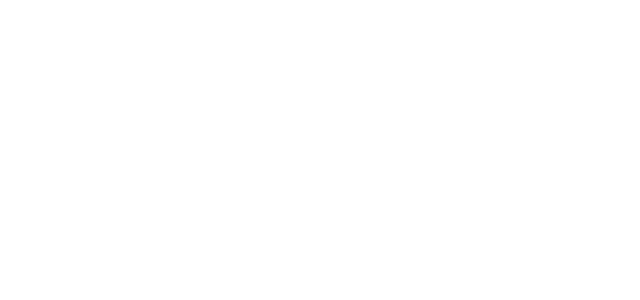
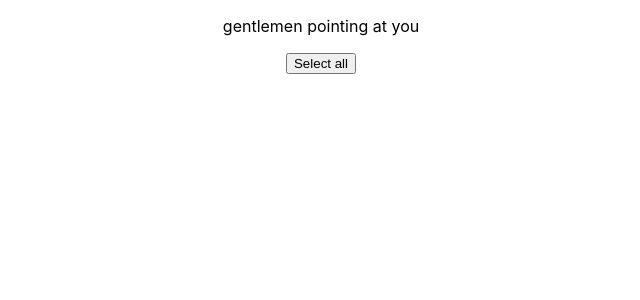
Before and after one commit to alejandromachin/202201-W4C1-alejandro-rodriguez, a React (Create React App) app: page / in a window 1280 px wide. Shown: the top 300 px of the page, without its empty margins (319-959 px from the left). Built offline with nearby package versions, Linux system fonts and the light colour scheme.

Commit message:
modified info function to recieve a value an render it

```diff
--- a/src/components/App.js
+++ b/src/components/App.js
@@ -1,7 +1,12 @@
 import "./App.css";
+import Info from "./Info/Info";
 
 function App() {
-  return <div className="App"></div>;
+  return (
+    <div className="App">
+      <Info />
+    </div>
+  );
 }
 
 export default App;
--- a/src/components/Info/Info.js
+++ b/src/components/Info/Info.js
@@ -1,9 +1,11 @@
 const Info = ({ numberOfMarkedGentelmen }) => {
   return (
     <>
-      <section class="controls">
-        <p class="info">0 gentlemen pointing at you</p>
-        <button class="button button--select">Select all</button>
+      <section className="controls">
+        <p className="info">
+          {numberOfMarkedGentelmen} gentlemen pointing at you
+        </p>
+        <button className="button button--select">Select all</button>
       </section>
     </>
   );
```
Also changed, not shown: 1 other file (tests, documents, lock files or other folders).
